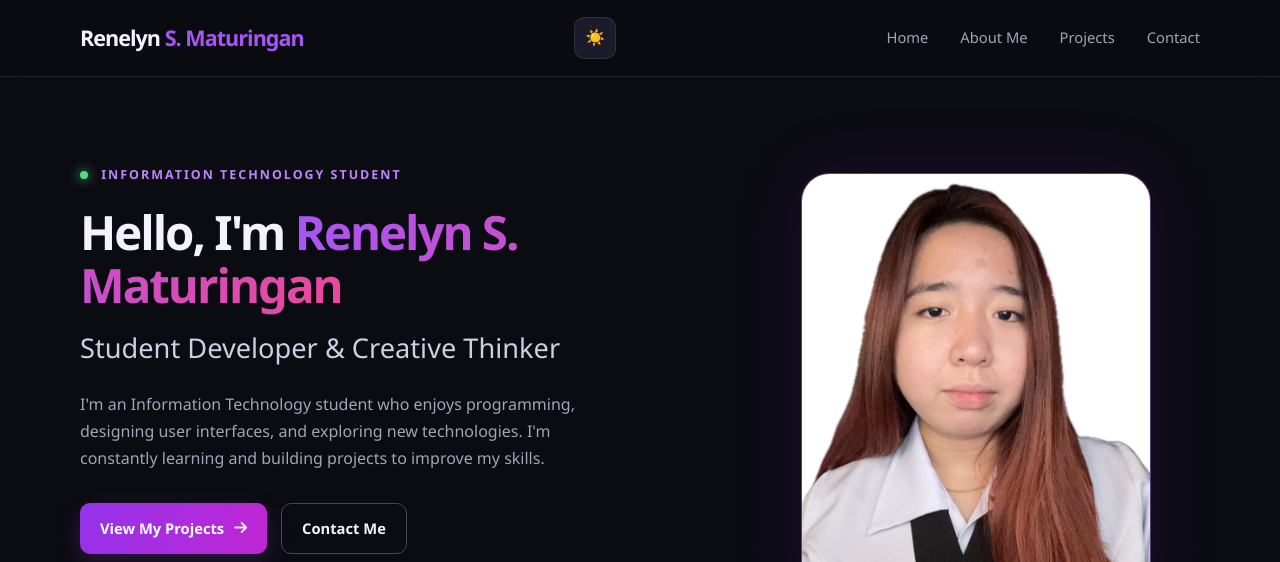
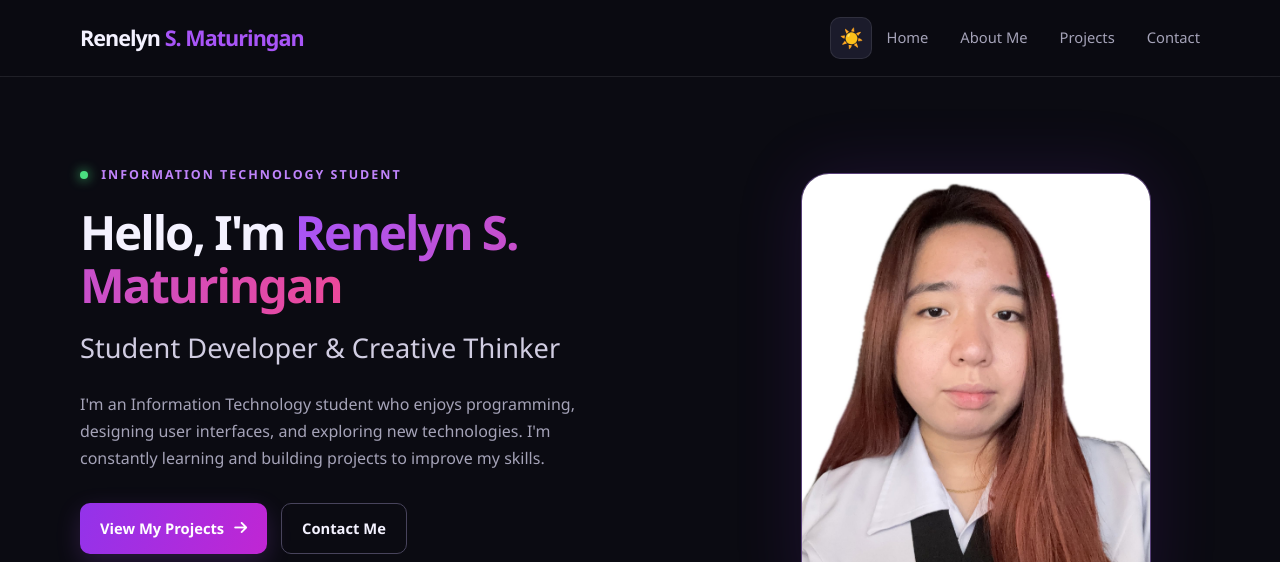
Before and after one commit to renjdjkys/MATURINGAN-cc107-portfolio, a plain HTML site: page index.html in a window 1280 px wide. Shown: the top 562 px of the page. Drawn offline with Linux system fonts and the light colour scheme.

Commit message:
style.css

```diff
--- a/style.css
+++ b/style.css
@@ -120,13 +120,17 @@ button {
     flex-shrink: 0;
     width: 42px;
     height: 42px;
+    padding: 0;
+    margin-left: auto;
     background: var(--surface-light);
     color: var(--text);
     border: 1px solid var(--border);
     border-radius: 10px;
+    font-size: 1.2rem;
     cursor: pointer;
-    transition: transform 0.2s ease, background-color 0.25s ease,
-                color 0.25s ease;
+    transition: background-color 0.25s ease,
+                color 0.25s ease,
+                transform 0.2s ease;
 }
 
 .theme-toggle:hover {
```
